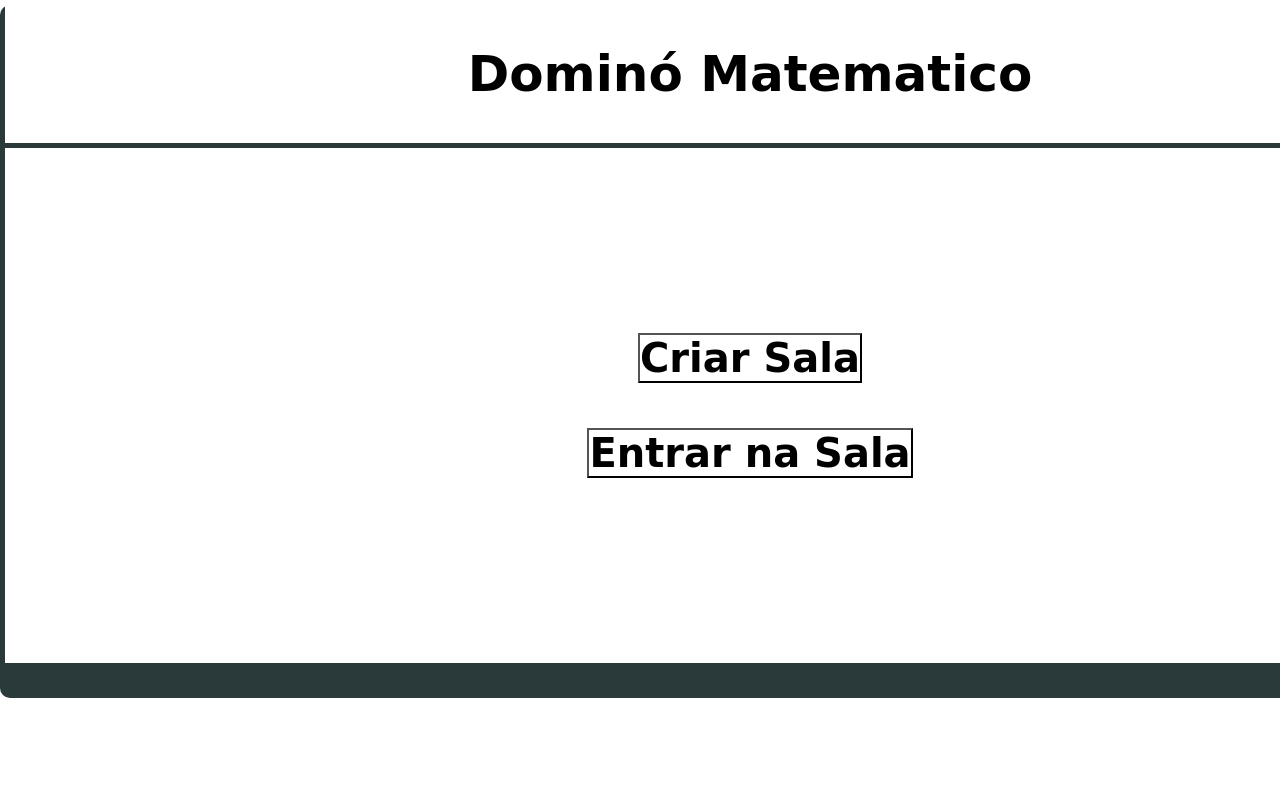
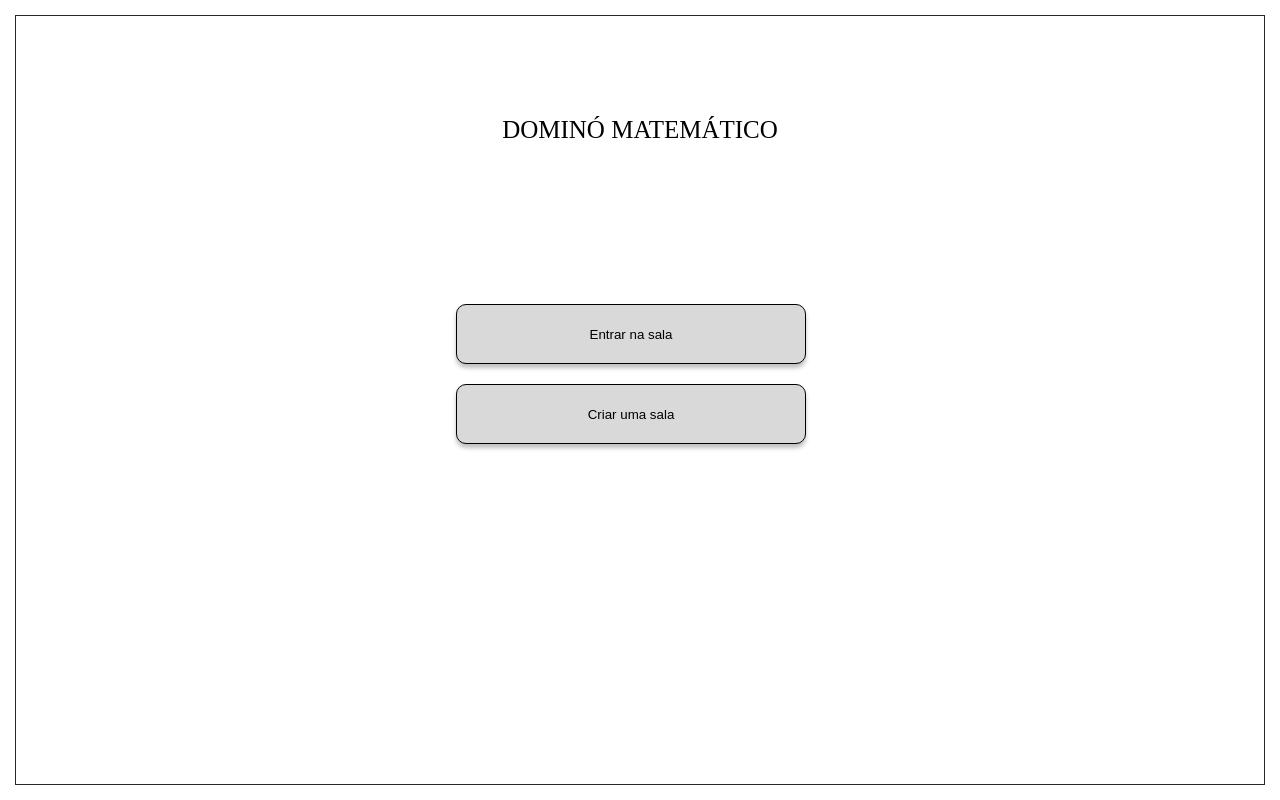
Before and after one commit to senacrs-emti/2023-2MB-educom-G04, a PHP site: page /Tela2/index.html in a window 1280 px wide; the page is wider, and only the part inside the window is pictured. Run offline with PHP 8.4, Linux system fonts and the light colour scheme.

Commit message:
Tela2 - V1.01

```diff
--- a/domino/Tela2/index.html
+++ b/domino/Tela2/index.html
@@ -3,32 +3,22 @@
 <head>
     <meta charset="UTF-8">
     <meta name="viewport" content="width=device-width, initial-scale=1.0">
-    <title>Dominó Matematico</title>
+    <title>Document</title>
     <link rel="stylesheet" href="style.css">
+
 </head>
+<body>
+    <section>
+        <div class="wrapper-sec">
 
-<body>
-
-        <div class="border">
-
-            <div class="title">
-                <h1>Dominó Matematico</h1>
-
-            </div>
+            <h1>DOMINÓ MATEMÁTICO</h1>
 
             <div class="buttons">
-
-               <button><h3>Criar Sala</h3></button>
-
-              <button><h3>Entrar na Sala</h3></button>
-
+                <button>Entrar na sala</button>
+                <button>Criar uma sala</button>
             </div>
-
         </div>
-
+    </section>
 
 </body>
-
-<script src="script.js"></script>
-
 </html>
--- a/domino/Tela2/style.css
+++ b/domino/Tela2/style.css
@@ -2,41 +2,51 @@
     margin: 0;
     padding: 0;
     box-sizing: border-box;
-    background-color: rgb(255, 255, 255);
+
 }
 
-.border{
-    width: 1500px;
-    height: 693px;
-    margin: 0 auto;
-    background-color: rgb(42, 57, 57);
-    border-radius: 10px;
+html,body{
+    height: 100%;
 }
 
-.title{
+
+section{
+    padding: 15px;
     text-align: center;
-    padding: 40px;
-    margin: 5px;
-    font-family: cursive;
+    height: 100%;
+}
+
+.wrapper-sec{
+    border: 1px solid rgb(40,40,40);
+    width: 100%;
+    height: 100%;
+}
+
+
+h1{
+    color: #000;
+    text-align: center;
+    font-family: Irish Grover;
     font-size: 25px;
+    font-weight: 300;
+    padding-top: 100px;
+}
+
+.buttons button{
+    width: 350px;
+    height: 60px;
+    flex-shrink: 0;
+    border-radius: 10px;
+    border: 1px solid #000;
+    background: #D9D9D9;
+    box-shadow: 0px 4px 4px 0px rgba(0, 0, 0, 0.25);
+    margin: 10px 0;
 }
 
 .buttons{
-    display: flex;
-    flex-direction: column;
-    justify-content: center;
-    align-items: center;
-    gap: 45px;
-    font-size: large;
-    padding: 185px;
-    margin: 5px;
+    max-width: 450px;
+    padding-left: 440px;
+    padding-top: 150px;
+
+
 }
-
-.button{
-    background-color: gray;
-}
-
-h3 {
-    font-size: 40px;
-    font-family: cursive;
-}
```
